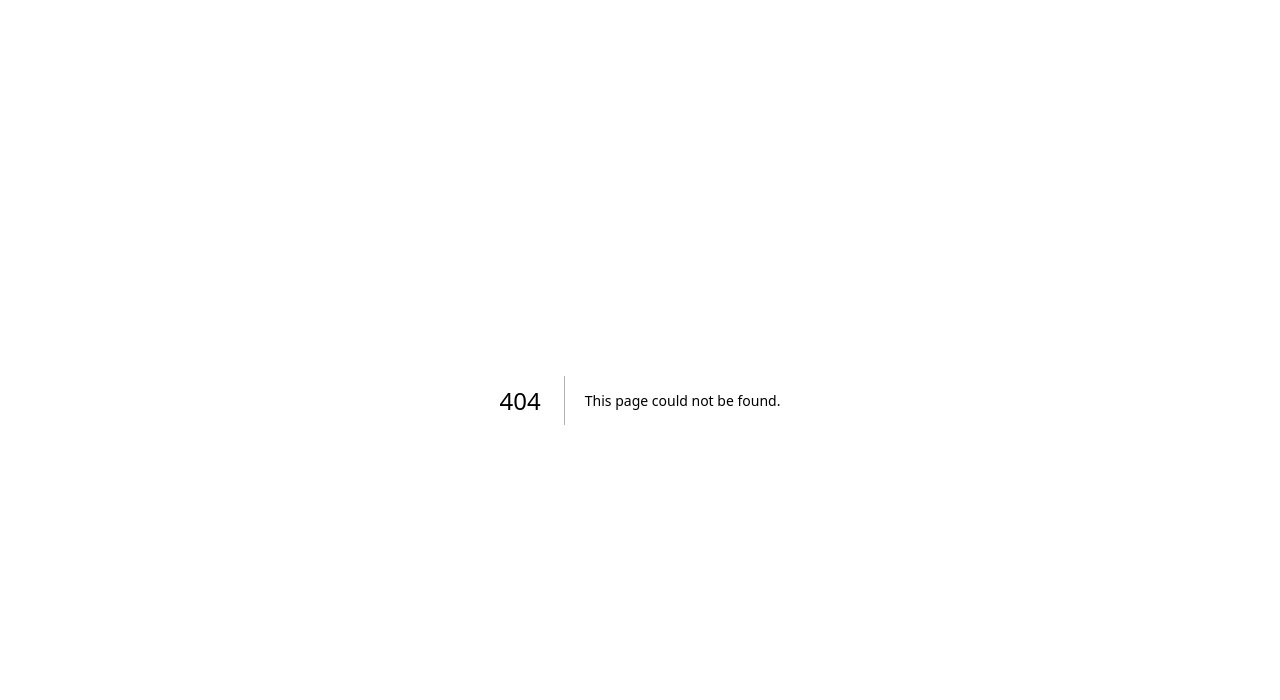
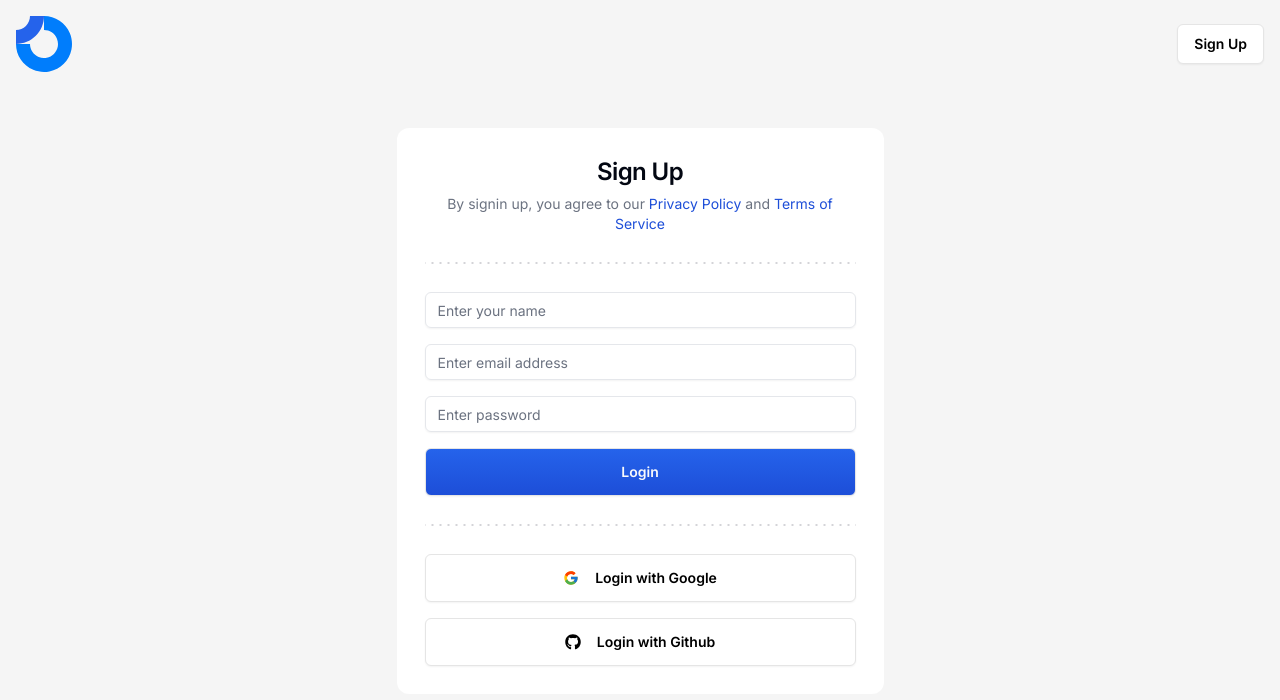
Before and after one commit to heuzin/ergile, a Next.js app: page /sign-up in a window 1280 px wide. Before the commit this address had no page. Shown: the top 700 px of the page. Built offline with nearby package versions, Linux system fonts and the light colour scheme.

Commit message:
Creating sign in and sign up pages

```diff
--- /dev/null
+++ b/app/(auth)/layout.tsx
@@ -0,0 +1,25 @@
+import React from "react";
+import Image from "next/image";
+import { Button } from "@/components/ui/button";
+
+interface AuthLayoutProps {
+  children: React.ReactNode;
+}
+
+const AuthLayout = ({ children }: AuthLayoutProps) => {
+  return (
+    <main className="bg-neutral-100 min-h-screen">
+      <div className="mx-auto max-w-screen-2xl p-4">
+        <nav className="flex justify-between items-center">
+          <Image src={"/logo.svg"} height={56} width={56} alt="Logo" />
+          <Button variant={"secondary"}>Sign Up</Button>
+        </nav>
+        <div className="flex flex-col items-center justify-center pt-4 md:pt-14">
+          {children}
+        </div>
+      </div>
+    </main>
+  );
+};
+
+export default AuthLayout;
--- /dev/null
+++ b/app/(auth)/sign-in/page.tsx
@@ -0,0 +1,11 @@
+"use client";
+
+import React from "react";
+
+import { SignInCard } from "@/features/auth/sign-in-card";
+
+const SignInPage = () => {
+  return <SignInCard />;
+};
+
+export default SignInPage;
--- /dev/null
+++ b/app/(auth)/sign-up/page.tsx
@@ -0,0 +1,10 @@
+"use client";
+
+import { SignUpCard } from "@/features/auth/sign-up-card";
+import React from "react";
+
+const SignUpPage = () => {
+  return <SignUpCard />;
+};
+
+export default SignUpPage;
--- a/app/layout.tsx
+++ b/app/layout.tsx
@@ -1,17 +1,11 @@
 import type { Metadata } from "next";
-import localFont from "next/font/local";
+import { Inter } from "next/font/google";
+
+import { cn } from "@/lib/utils";
+
 import "./globals.css";
 
-const geistSans = localFont({
-  src: "./fonts/GeistVF.woff",
-  variable: "--font-geist-sans",
-  weight: "100 900",
-});
-const geistMono = localFont({
-  src: "./fonts/GeistMonoVF.woff",
-  variable: "--font-geist-mono",
-  weight: "100 900",
-});
+const inter = Inter({ subsets: ["latin"] });
 
 export const metadata: Metadata = {
   title: "Create Next App",
@@ -25,9 +19,7 @@ export default function RootLayout({
 }>) {
   return (
     <html lang="en">
-      <body
-        className={`${geistSans.variable} ${geistMono.variable} antialiased`}
-      >
+      <body className={cn(inter.className, "antialiased min-h-screen")}>
         {children}
       </body>
     </html>
--- /dev/null
+++ b/components/detted-separator.tsx
@@ -0,0 +1,46 @@
+import { cn } from "@/lib/utils";
+
+interface DottedSeparatorProps {
+  className?: string;
+  color?: string;
+  height?: string;
+  dotSize?: string;
+  gapSize?: string;
+  direction?: "horizontal" | "vertical";
+}
+
+export const DottedSeparator = ({
+  className,
+  color = "#d4d4d8",
+  height = "2px",
+  dotSize = "2px",
+  gapSize = "6px",
+  direction = "horizontal",
+}: DottedSeparatorProps) => {
+  const isHorizontal = direction === "horizontal";
+
+  return (
+    <div
+      className={cn(
+        isHorizontal
+          ? "w-full felx items-center"
+          : "h-full flex flex-col items-center",
+        className
+      )}
+    >
+      <div
+        className={isHorizontal ? "flex-grow" : "flex-grow-0"}
+        style={{
+          width: isHorizontal ? "100%" : height,
+          height: isHorizontal ? height : "100%",
+          backgroundImage: `radial-gradient(circle, ${color} 25%, transparent 25%)`,
+          backgroundSize: isHorizontal
+            ? `${parseInt(dotSize) + parseInt(gapSize)}px ${height}`
+            : `${height} ${parseInt(dotSize) + parseInt(gapSize)}px`,
+          backgroundRepeat: isHorizontal ? "repeat-x" : "repeat-y",
+          backgroundPosition: "center",
+        }}
+      />
+    </div>
+  );
+};
--- /dev/null
+++ b/features/auth/sign-in-card.tsx
@@ -0,0 +1,112 @@
+import React from "react";
+import { z } from "zod";
+import { FcGoogle } from "react-icons/fc";
+import { FaGithub } from "react-icons/fa";
+import { useForm } from "react-hook-form";
+import { zodResolver } from "@hookform/resolvers/zod";
+
+import { Input } from "@/components/ui/input";
+import { Button } from "@/components/ui/button";
+import { DottedSeparator } from "@/components/detted-separator";
+import { Card, CardContent, CardHeader, CardTitle } from "@/components/ui/card";
+import {
+  Form,
+  FormControl,
+  FormField,
+  FormItem,
+  FormMessage,
+} from "@/components/ui/form";
+
+const formSchema = z.object({
+  email: z.string().email(),
+  password: z.string().min(1, "Required"),
+});
+
+export const SignInCard = () => {
+  const form = useForm<z.infer<typeof formSchema>>({
+    resolver: zodResolver(formSchema),
+    defaultValues: {
+      email: "",
+      password: "",
+    },
+  });
+
+  const onSubmit = (values: z.infer<typeof formSchema>) => {
+    console.log(values);
+  };
+
+  return (
+    <Card className="w-full h-full md:w-[487px] border-none shadow-none">
+      <CardHeader className="flex items-center justify-center text-center p-7">
+        <CardTitle className="text-2xl">Welcome Back!</CardTitle>
+      </CardHeader>
+      <div className="px-7">
+        <DottedSeparator />
+      </div>
+      <CardContent className="p-7">
+        <Form {...form}>
+          <form onSubmit={form.handleSubmit(onSubmit)} className="space-y-4">
+            <FormField
+              name="email"
+              control={form.control}
+              render={({ field }) => (
+                <FormItem>
+                  <FormControl>
+                    <Input
+                      {...field}
+                      type="email"
+                      placeholder="Enter email address"
+                    />
+                  </FormControl>
+                  <FormMessage />
+                </FormItem>
+              )}
+            />
+            <FormField
+              name="password"
+              control={form.control}
+              render={({ field }) => (
+                <FormItem>
+                  <FormControl>
+                    <Input
+                      {...field}
+                      type="password"
+                      placeholder="Enter password address"
+                    />
+                  </FormControl>
+                  <FormMessage />
+                </FormItem>
+              )}
+            />
+            <Button disabled={false} size={"lg"} className="w-full">
+              Login
+            </Button>
+          </form>
+        </Form>
+      </CardContent>
+      <div className="px-7">
+        <DottedSeparator />
+      </div>
+      <CardContent className="p-7 flex flex-col gap-y-4">
+        <Button
+          variant={"secondary"}
+          size={"lg"}
+          className="w-full"
+          disabled={false}
+        >
+          <FcGoogle className="mr-2 size-5" />
+          Login with Google
+        </Button>
+        <Button
+          variant={"secondary"}
+          size={"lg"}
+          className="w-full"
+          disabled={false}
+        >
+          <FaGithub className="mr-2 size-5" />
+          Login with Github
+        </Button>
+      </CardContent>
+    </Card>
+  );
+};
--- /dev/null
+++ b/features/auth/sign-up-card.tsx
@@ -0,0 +1,94 @@
+import React from "react";
+import { FcGoogle } from "react-icons/fc";
+import { FaGithub } from "react-icons/fa";
+
+import { Input } from "@/components/ui/input";
+import { Button } from "@/components/ui/button";
+import { DottedSeparator } from "@/components/detted-separator";
+import {
+  Card,
+  CardContent,
+  CardDescription,
+  CardHeader,
+  CardTitle,
+} from "@/components/ui/card";
+import Link from "next/link";
+
+export const SignUpCard = () => {
+  return (
+    <Card className="w-full h-full md:w-[487px] border-none shadow-none">
+      <CardHeader className="flex items-center justify-center text-center p-7">
+        <CardTitle className="text-2xl">Sign Up</CardTitle>
+        <CardDescription>
+          By signin up, you agree to our{" "}
+          <Link href="/privacy">
+            <span className="text-blue-700">Privacy Policy </span>
+          </Link>
+          and{" "}
+          <Link href="/terms">
+            <span className="text-blue-700">Terms of Service</span>
+          </Link>
+        </CardDescription>
+      </CardHeader>
+      <div className="px-7">
+        <DottedSeparator />
+      </div>
+      <CardContent className="p-7">
+        <form className="space-y-4">
+          <Input
+            required
+            type="text"
+            value={""}
+            onChange={() => {}}
+            placeholder="Enter your name"
+            disabled={false}
+          />
+          <Input
+            required
+            type="email"
+            value={""}
+            onChange={() => {}}
+            placeholder="Enter email address"
+            disabled={false}
+          />
+          <Input
+            required
+            type="password"
+            value={""}
+            onChange={() => {}}
+            placeholder="Enter password"
+            disabled={false}
+            min={8}
+            max={256}
+          />
+          <Button disabled={false} size={"lg"} className="w-full">
+            Login
+          </Button>
+        </form>
+      </CardContent>
+      <div className="px-7">
+        <DottedSeparator />
+      </div>
+      <CardContent className="p-7 flex flex-col gap-y-4">
+        <Button
+          variant={"secondary"}
+          size={"lg"}
+          className="w-full"
+          disabled={false}
+        >
+          <FcGoogle className="mr-2 size-5" />
+          Login with Google
+        </Button>
+        <Button
+          variant={"secondary"}
+          size={"lg"}
+          className="w-full"
+          disabled={false}
+        >
+          <FaGithub className="mr-2 size-5" />
+          Login with Github
+        </Button>
+      </CardContent>
+    </Card>
+  );
+};
--- a/package.json
+++ b/package.json
@@ -32,6 +32,7 @@
     "react-day-picker": "^8.10.1",
     "react-dom": "^18",
     "react-hook-form": "^7.53.1",
+    "react-icons": "^5.3.0",
     "recharts": "^2.13.0",
     "sonner": "^1.5.0",
     "tailwind-merge": "^2.5.4",
--- a/tailwind.config.ts
+++ b/tailwind.config.ts
@@ -6,7 +6,7 @@ const config: Config = {
     "./pages/**/*.{js,ts,jsx,tsx,mdx}",
     "./components/**/*.{js,ts,jsx,tsx,mdx}",
     "./app/**/*.{js,ts,jsx,tsx,mdx}",
-    "./app/features/**/*.{js,ts,jsx,tsx,mdx}",
+    "./features/**/*.{js,ts,jsx,tsx,mdx}",
   ],
   theme: {
     extend: {
```
Also changed, not shown: public/logo.svg (added), 1 other file (tests, documents, lock files or other folders).
